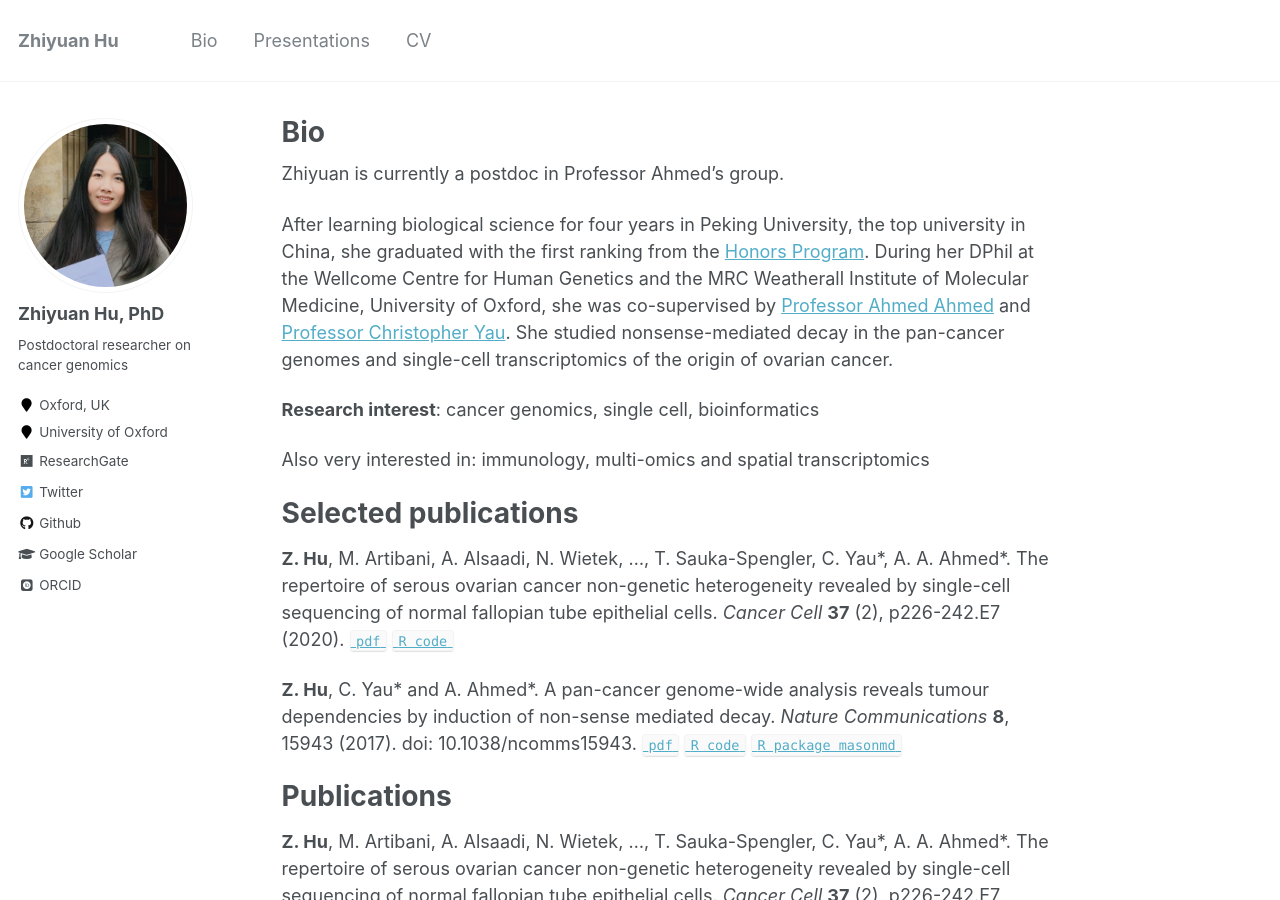
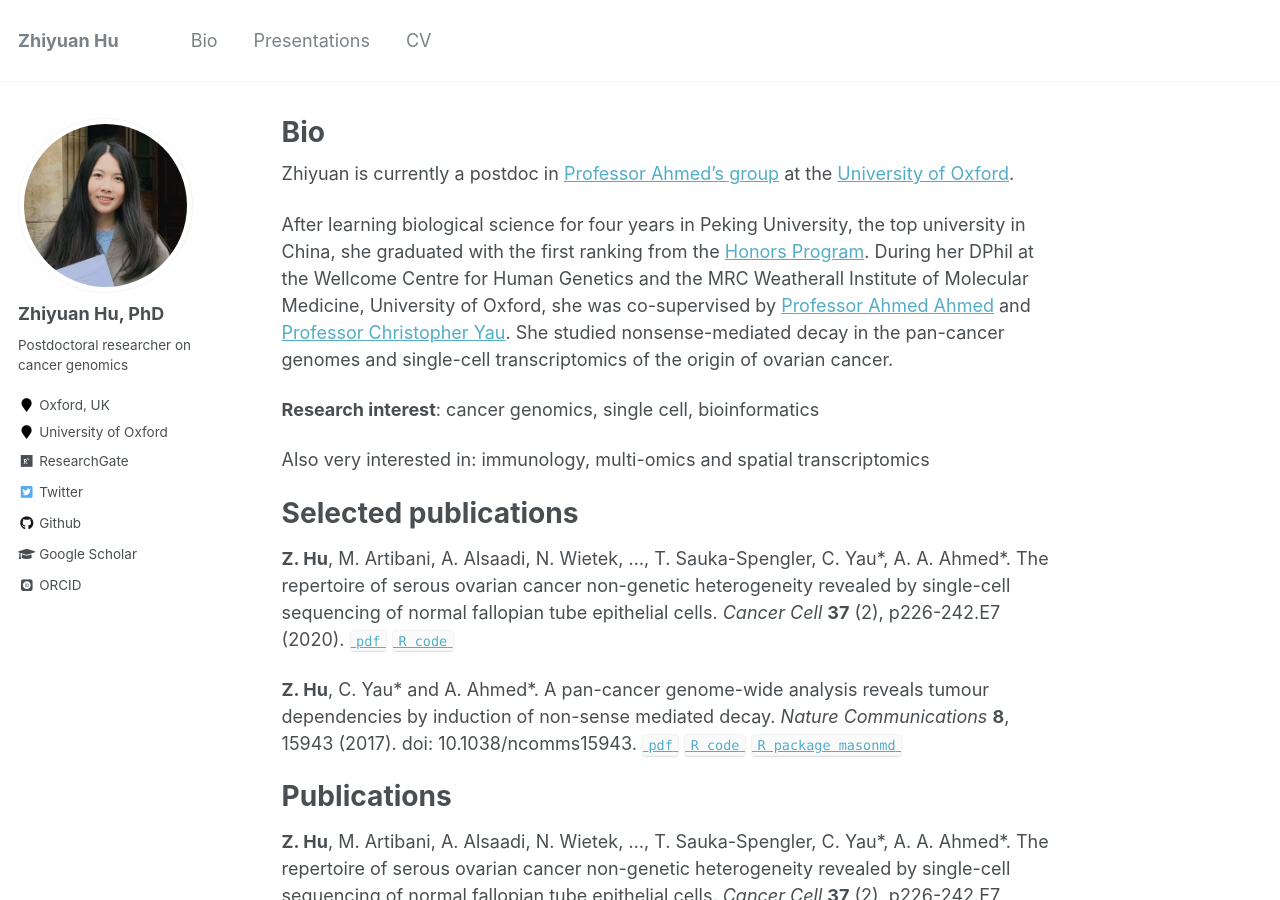
Before and after one commit to ZYBunnyHu/ZYBunnyHu.github.io, a Jekyll site: the page built from _pages/about.md, in a window 1280 px wide and 900 px high. Built offline with Jekyll 4.4.1, drawn with Linux system fonts in a browser that asks for light colours; some web fonts are replaced.

Commit message:
Update about.md

```diff
--- a/_pages/about.md
+++ b/_pages/about.md
@@ -8,7 +8,7 @@ redirect_from:
   - /about.html
 ---
 
-Zhiyuan is currently a postdoc in Professor Ahmed's group.
+Zhiyuan is currently a postdoc in [Professor Ahmed's group](https://www.wrh.ox.ac.uk/research/ovarian-cancer) at the [University of Oxford](http://www.ox.ac.uk).
 
 After learning biological science for four years in Peking University, the top university in China, she graduated with the first ranking from the [Honors Program](http://web.bio.pku.edu.cn/UHPB/). During her DPhil at the Wellcome Centre for Human Genetics and the MRC Weatherall Institute of Molecular Medicine, University of Oxford, she was co-supervised by [Professor Ahmed Ahmed](https://www.imm.ox.ac.uk/people/ahmed-ahmed) and [Professor Christopher Yau](https://cwcyau.github.io). She studied nonsense-mediated decay in the pan-cancer genomes and single-cell transcriptomics of the origin of ovarian cancer.
 
```
